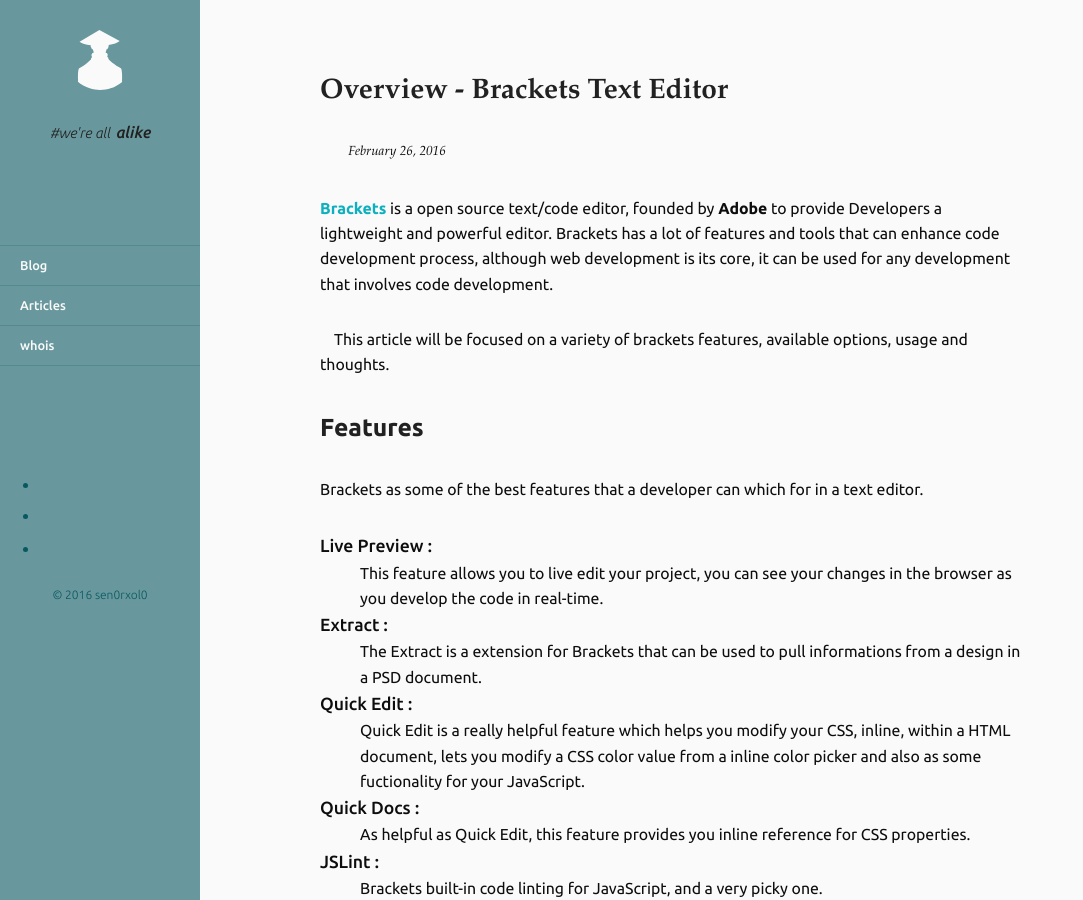
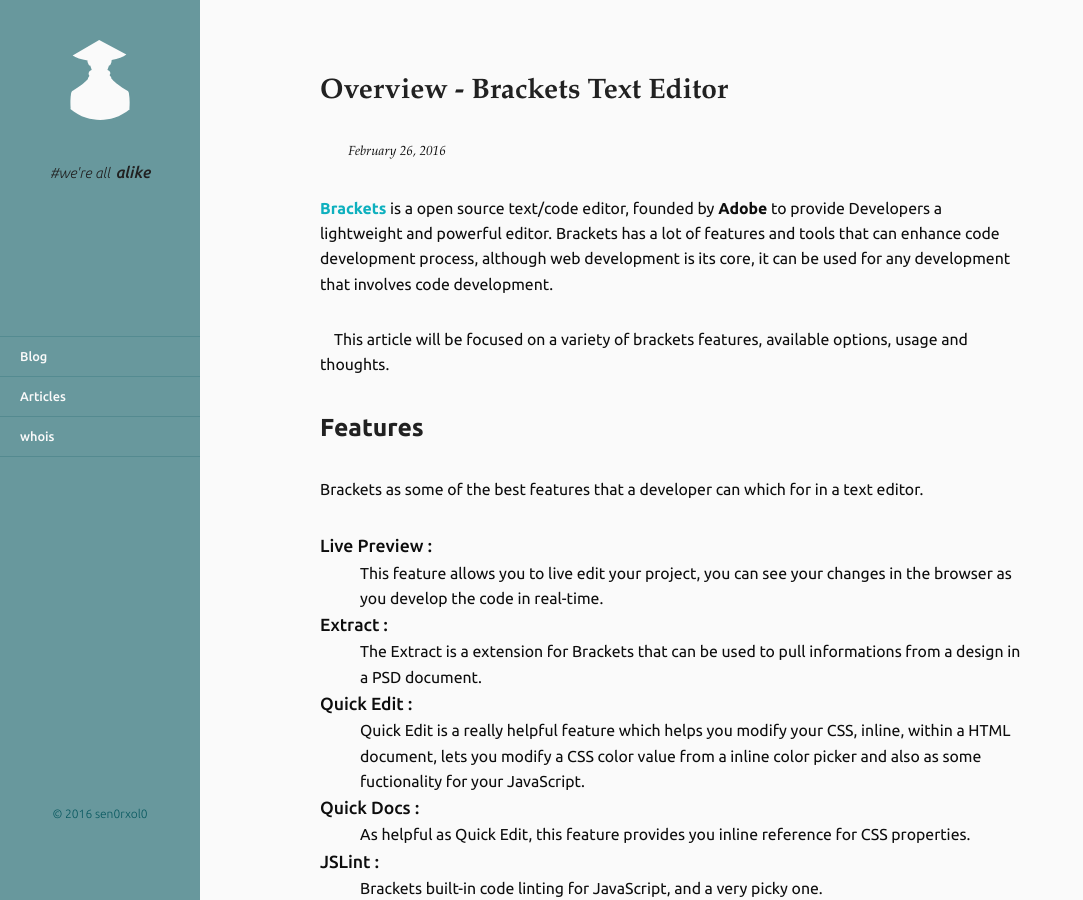
Before and after one commit to sen0rxol0/sen0rxol0.github.io, a Jekyll site: the page built from index.html, in a window 1280 px wide and 900 px high. Shown: the whole window, without its empty margins (0-1083 px from the left). Built offline with Jekyll 4.4.1, drawn with Linux system fonts in a browser that asks for light colours; some web fonts are replaced.

Commit message:
class to id on footer_contacts

```diff
--- a/_includes/header.html
+++ b/_includes/header.html
@@ -1,5 +1,4 @@
 <header id="main_header" class="">
-    <div class="header_wrap">
         <div id="header_logo">
             <img src="{{ site.url }}/assets/img/logo.svg" alt="Logo Image" title="logo">
         </div>
@@ -23,7 +22,7 @@
 
          <div id="footer_container">
              <svg class="menu_icon"><use xlink:href="{{ site.url }}/assets/img/icon-sprite.svg#menu-icon"/></svg>
-             <div class="footer_contacts">
+             <div id="footer_contacts">
                 <ul>
                     <li><a href="https://github.com/{{site.github_username}}" title="sen0rxol0's GitHub" target="_blank">
                         <svg class="links_icon" width="30" height="25">
@@ -43,5 +42,4 @@
             </div>
             <p id="rights">&copy; 2016 sen0rxol0</p>
         </div>
-    </div>
 </header>
```
